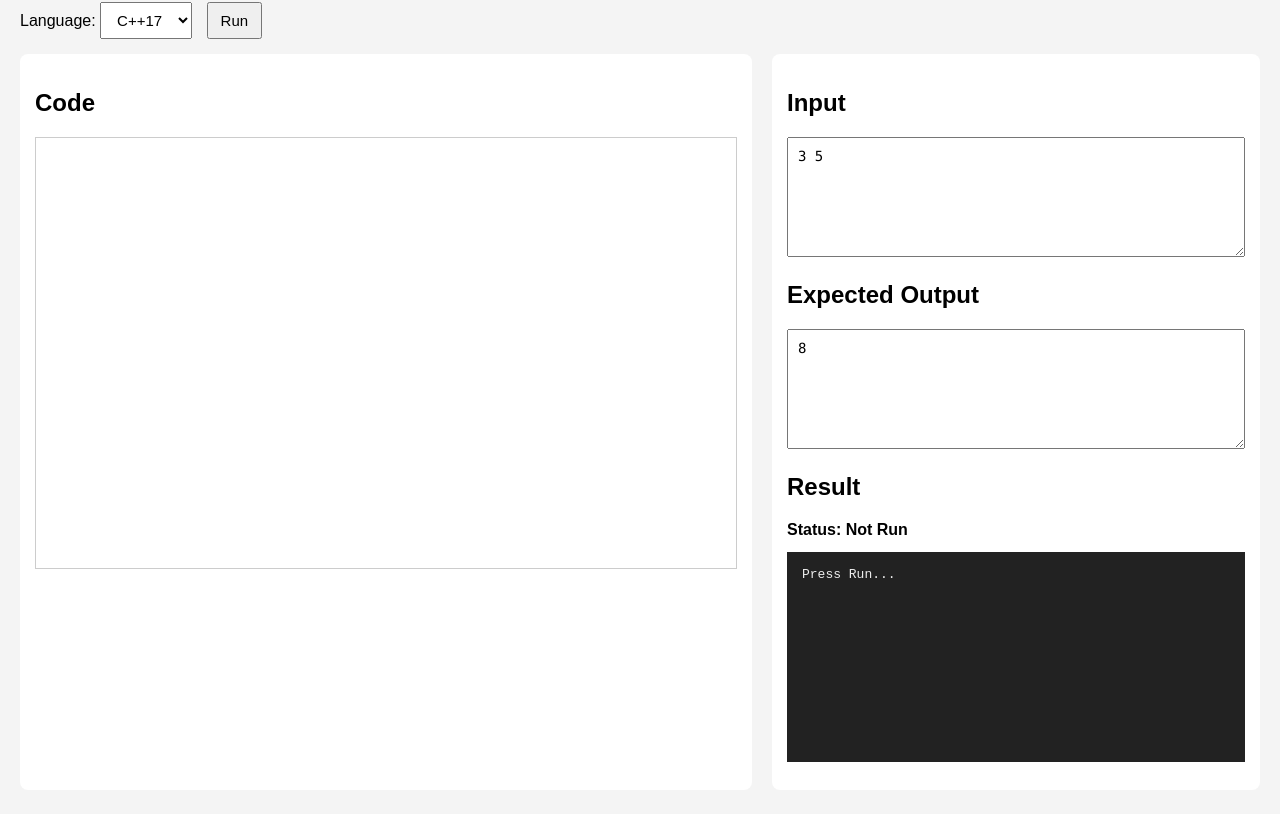
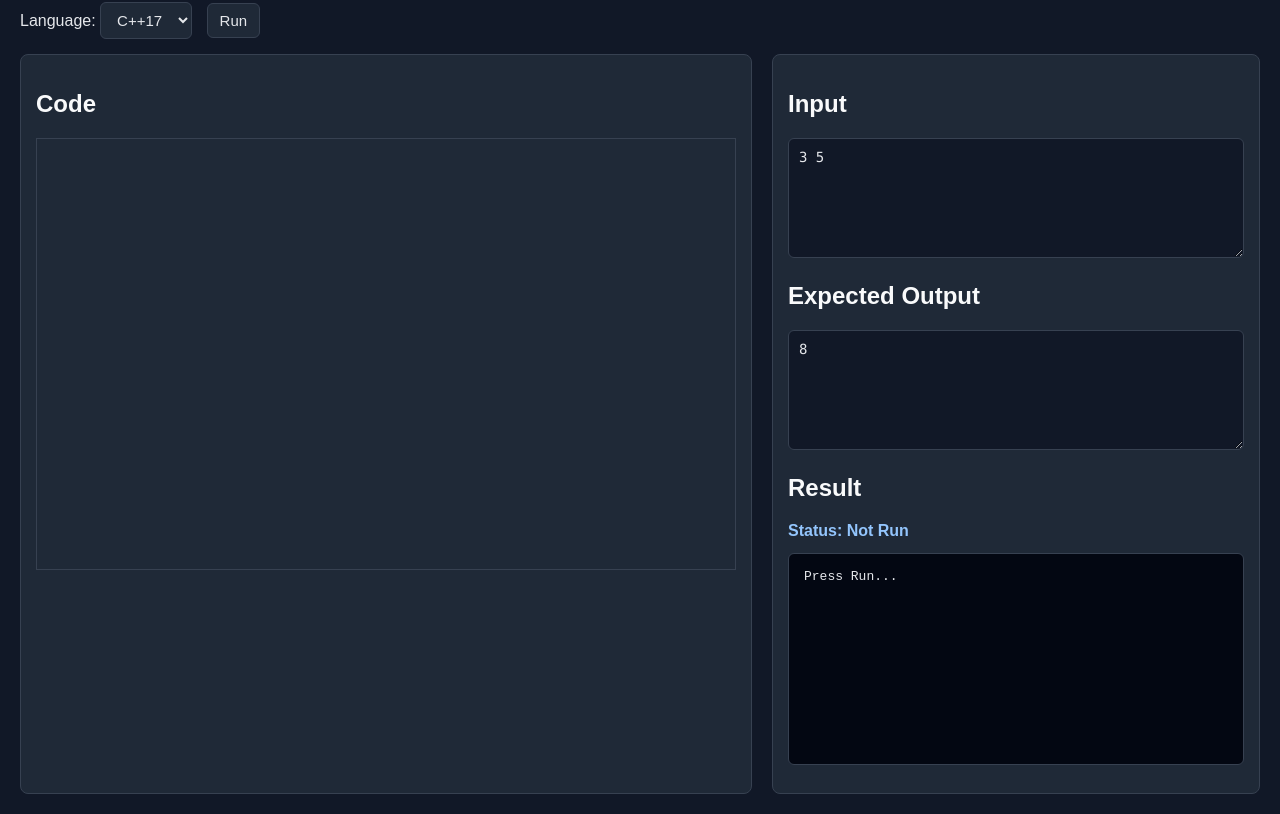
Before and after one commit to brianlin1213/proj-mini-oj, a website: page public/index.html in a window 1280 px wide. Shown: the part 66-880 px from the top of the page. Drawn offline with nearby package versions, Linux system fonts and the light colour scheme.

Commit message:
feat:dark mode

```diff
--- a/public/index.html
+++ b/public/index.html
@@ -8,11 +8,17 @@
         body {
             font-family: Arial, sans-serif;
             margin: 20px;
-            background: #f4f4f4;
+            background: #111827;
+            color: #e5e7eb;
         }
 
         h1 {
             margin-bottom: 10px;
+            color: #f9fafb;
+        }
+
+        h2 {
+            color: #f9fafb;
         }
 
         .top-bar {
@@ -22,11 +28,19 @@
         select, button {
             padding: 8px 12px;
             font-size: 15px;
+            background: #1f2937;
+            color: #e5e7eb;
+            border: 1px solid #374151;
+            border-radius: 6px;
         }
 
         button {
             cursor: pointer;
             margin-left: 10px;
+        }
+
+        button:hover {
+            background: #374151;
         }
 
         .container {
@@ -36,9 +50,10 @@
         }
 
         .panel {
-            background: white;
+            background: #1f2937;
             padding: 15px;
             border-radius: 8px;
+            border: 1px solid #374151;
         }
 
         textarea {
@@ -48,11 +63,15 @@
             font-size: 14px;
             padding: 10px;
             resize: vertical;
+            background: #111827;
+            color: #e5e7eb;
+            border: 1px solid #374151;
+            border-radius: 6px;
         }
 
         #editor {
             height: 430px;
-            border: 1px solid #ccc;
+            border: 1px solid #374151;
             font-size: 14px;
         }
 
@@ -69,17 +88,20 @@
         }
 
         pre {
-            background: #222;
-            color: #eee;
+            background: #030712;
+            color: #e5e7eb;
             padding: 15px;
             min-height: 180px;
             white-space: pre-wrap;
             overflow-x: auto;
+            border-radius: 6px;
+            border: 1px solid #374151;
         }
 
         .status {
             font-weight: bold;
             margin-bottom: 10px;
+            color: #93c5fd;
         }
     </style>
 </head>
```
